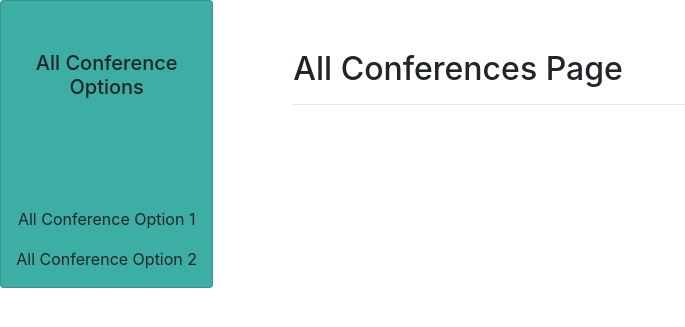
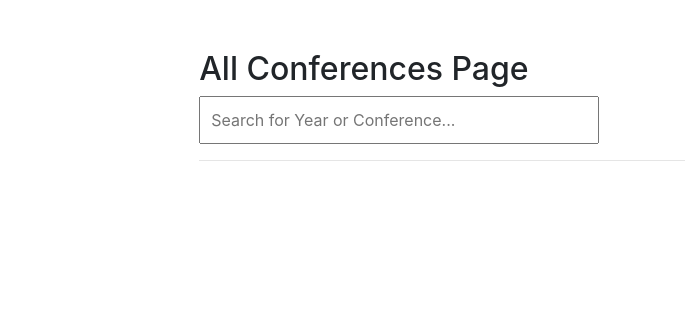
Before and after one commit to sohampachpande/CSEDB, a Flask app: template flask_server/app/templates/confsAll.html in a window 1280 px wide. Shown: the part 56-383 px from the top of the page, without its empty margins (0-685 px from the left). Run offline with Flask 2, Linux system fonts and the light colour scheme; the template is opened without the code that fills it, so the values that code supplies are empty; some libraries are stand-ins or nearby versions.

Commit message:
confernce page major mods

```diff
--- a/flask_server/app/templates/confsAll.html
+++ b/flask_server/app/templates/confsAll.html
@@ -8,22 +8,28 @@
         <section>
             <div class="container-fluid">
                 <div class="row">
-                    <div class="col-lg-2 author-letters card sticky-top" >
+                    <!-- <div class="col-lg-2 author-letters card sticky-top" >
                     	<h5 style="margin-top: 50px">All Conference Options</h5>
                         <div class="links-auth">
                             <p>All Conference Option 1 </p>
                             <p>All Conference Option 2 </p>
-                        </div>
+                        </div> -->
                     </div>
-                    <div class="col-lg-10 author-info">
+                    <div class="col-lg-8 offset-lg-1 author-info">
                         <h2 style="margin-left: 0px; margin-top: 50px">All Conferences Page</h2>
+
+                        <input type="text" id="myInput" onkeyup="myFunction()" placeholder="Search for Year or Conference..." title="Type in a name" style="padding:10px; width:400px; ">
         				<hr>
 
                         {% for conf in pages %}
-                        <div class="card bg-light text-dark" style="margin-top:10px;">
+                        <div class="conf_name" style="margin-top:10px;">
                             <div class="info" style="padding: 20px;">
-                                <a href="/conference/{{ conf[0] }}"> {{ conf[1] }}-{{ conf[2] }} </a>
+                                <a href="/conference/{{ conf[0] }}"><h5>{{ conf[0] }}</h5></a>
+                                {% for year in conf[1] %}
+                                <a href="/conference/{{ year[1] }}"><button type="button" class="btn btn-light" style="padding: 10px; margin-top:10px;">{{ year[0] }}</button></a>
+                                {% endfor %}
                             </div>
+                            <hr>
                         </div>
 				        {% endfor %}
                     </div>
@@ -35,5 +41,28 @@
 <!--         {% for page in pages %}
         <p>{{ page[0] }}</p>
         {% endfor %} -->
+
+
+        <script>
+            function myFunction() {
+                var input, filter, conference_boxes;
+                input = document.getElementById("myInput");
+                filter = input.value.toUpperCase();
+                conference_boxes = document.getElementsByClassName("conf_name");
+                console.log(conference_boxes);
+                for (i = 0; i < conference_boxes.length; i++) {
+                    t = conference_boxes[i];
+                    txtValue = t.textContent || t.innerText;
+                    console.log("a");
+                    if (txtValue.toUpperCase().indexOf(filter) > -1) {
+                        t.style.display = "";
+                    }
+                    else {
+                        t.style.display = "none";
+                    }
+                }
+            }
+        </script>
+
     </body>
 </html>
```
Also changed, not shown: flask_server/app/conference_routes.py (+12 -1 lines).
